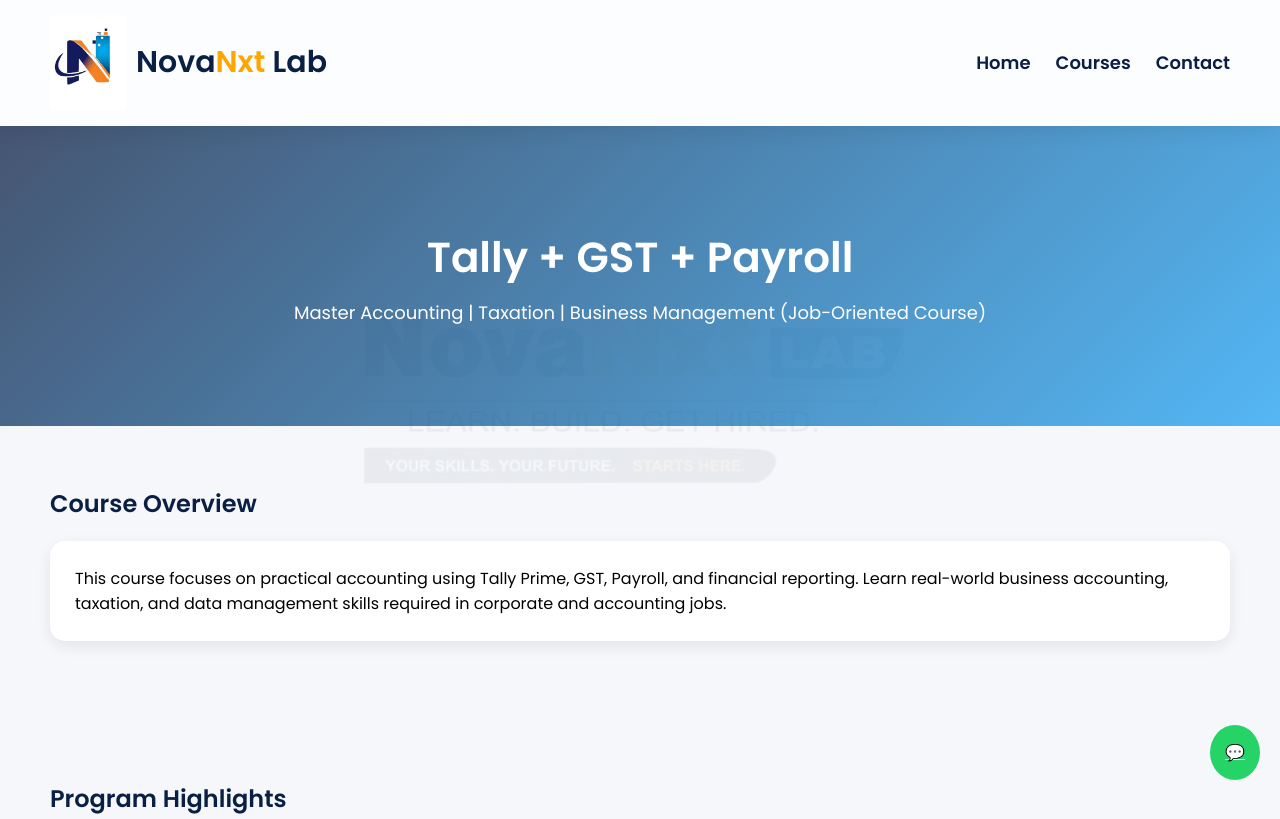
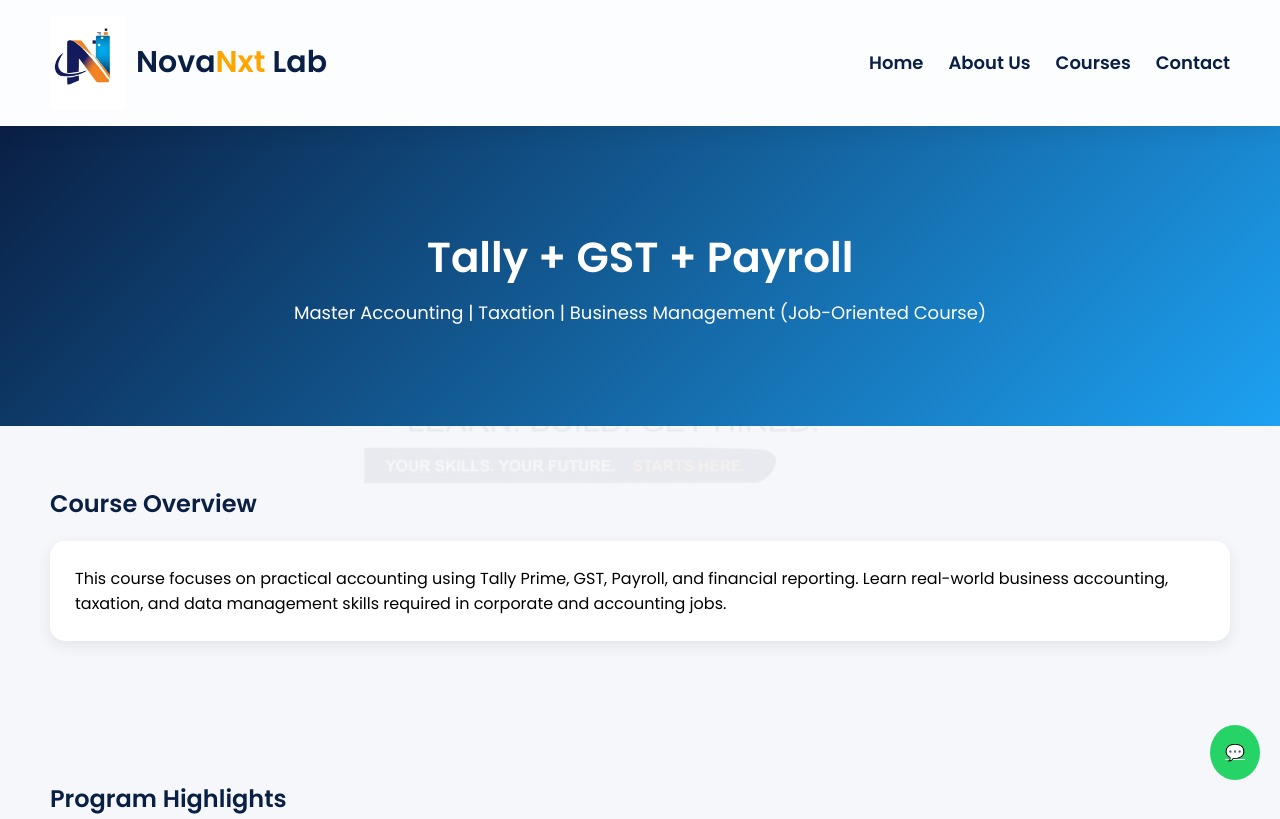
Before and after one commit to NovaNxtLab/NovaNxtLab, a plain HTML site: page course-tally.html in a window 1280 px wide. Shown: the top 819 px of the page. Drawn offline with Linux system fonts and the light colour scheme.

Commit message:
course-tally.html

```diff
--- a/course-tally.html
+++ b/course-tally.html
@@ -128,11 +128,7 @@
 .hero{
     text-align:center;
     padding:100px 20px;
-    background:linear-gradient(
-        135deg,
-        rgba(10,31,68,0.75),
-        rgba(29,161,242,0.75)
-    );
+       background:linear-gradient(135deg,#0A1F44,#1DA1F2);
     color:white;
 }
 
@@ -253,6 +249,7 @@
 
     <div class="nav-links" id="navLinks">
         <a href="index.html">Home</a>
+          <a href="index.html#aboutus">About Us</a>
         <a href="index.html#courses">Courses</a>
         <a href="index.html#contact">Contact</a>
     </div>
```
